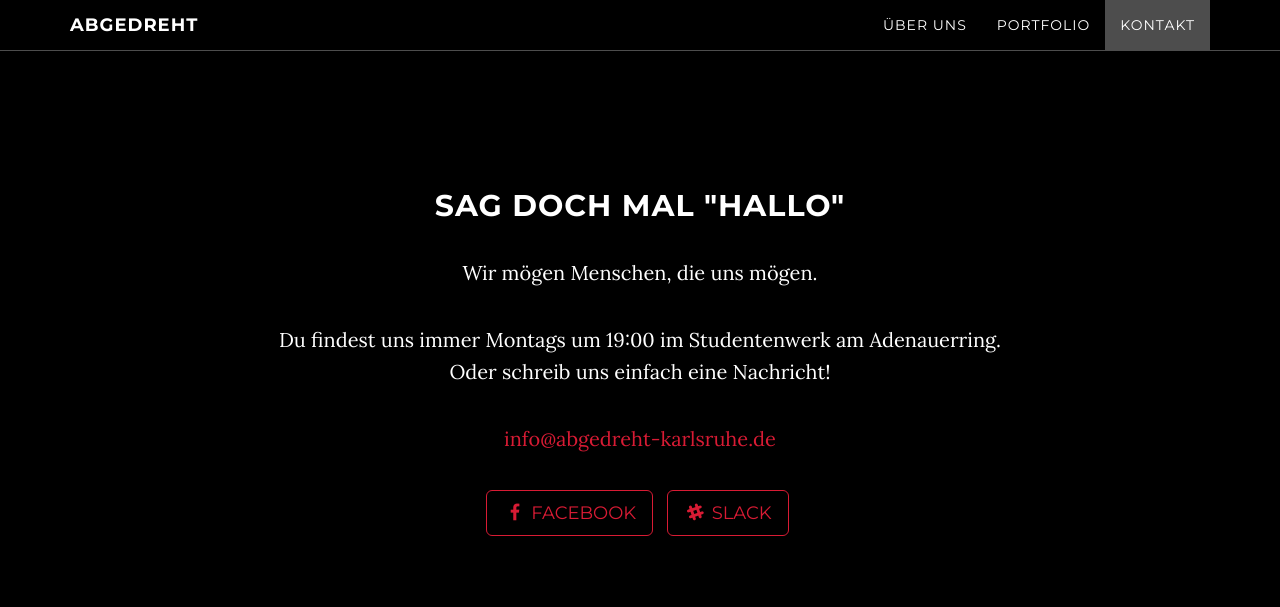
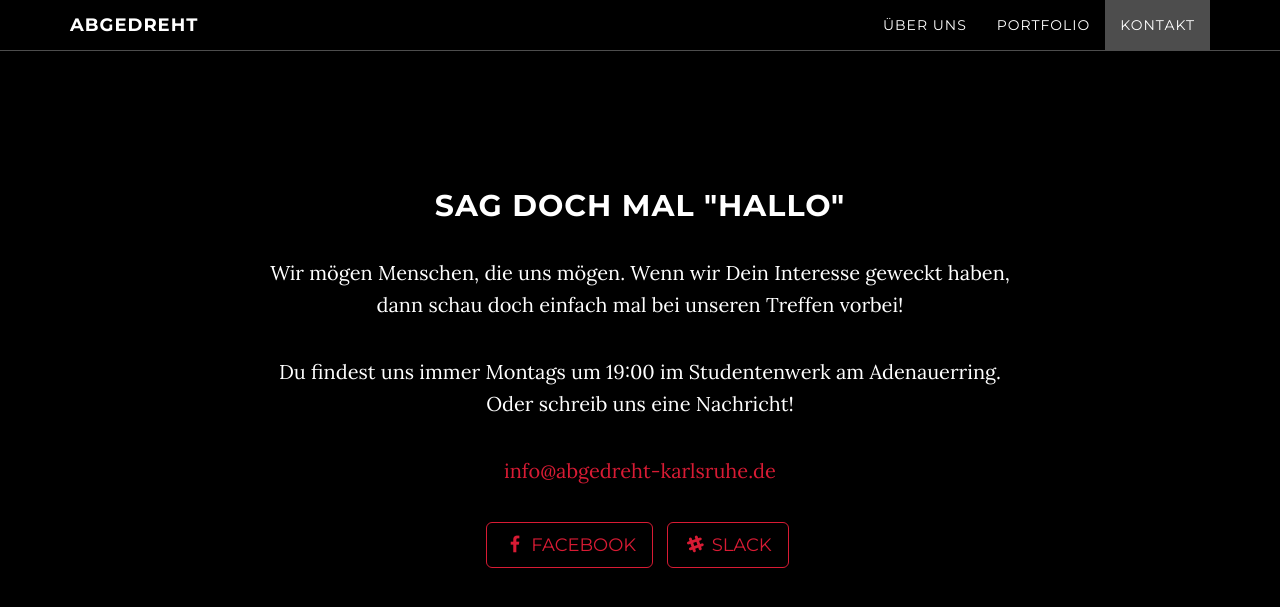
Before and after one commit to younishd/abgedreht, a Jekyll site: the page built from index.html, in a window 1280 px wide and 900 px high, scrolled down 2117 px. Shown: the top 607 px of the window. Built offline with Jekyll 4.4.1, drawn with Linux system fonts in a browser that asks for light colours.

Commit message:
Edit contact page

```diff
--- a/_includes/contact.html
+++ b/_includes/contact.html
@@ -3,8 +3,8 @@
         <div class="row">
             <div class="col-lg-8 col-lg-offset-2">
                 <h2>Sag doch mal "Hallo"</h2>
-                <p>Wir mögen Menschen, die uns mögen.</p>
-                <p>Du findest uns immer Montags um 19:00 im Studentenwerk am Adenauerring. Oder schreib uns einfach eine Nachricht!</p>
+                <p>Wir mögen Menschen, die uns mögen. Wenn wir Dein Interesse geweckt haben, dann schau doch einfach mal bei unseren Treffen vorbei!</p>
+                <p>Du findest uns immer Montags um 19:00 im Studentenwerk am Adenauerring. Oder schreib uns eine Nachricht!</p>
                 <p><a href="mailto:{{ site.email }}">{{ site.email }}</a>
                 </p>
                 <ul class="list-inline banner-social-buttons">
```
